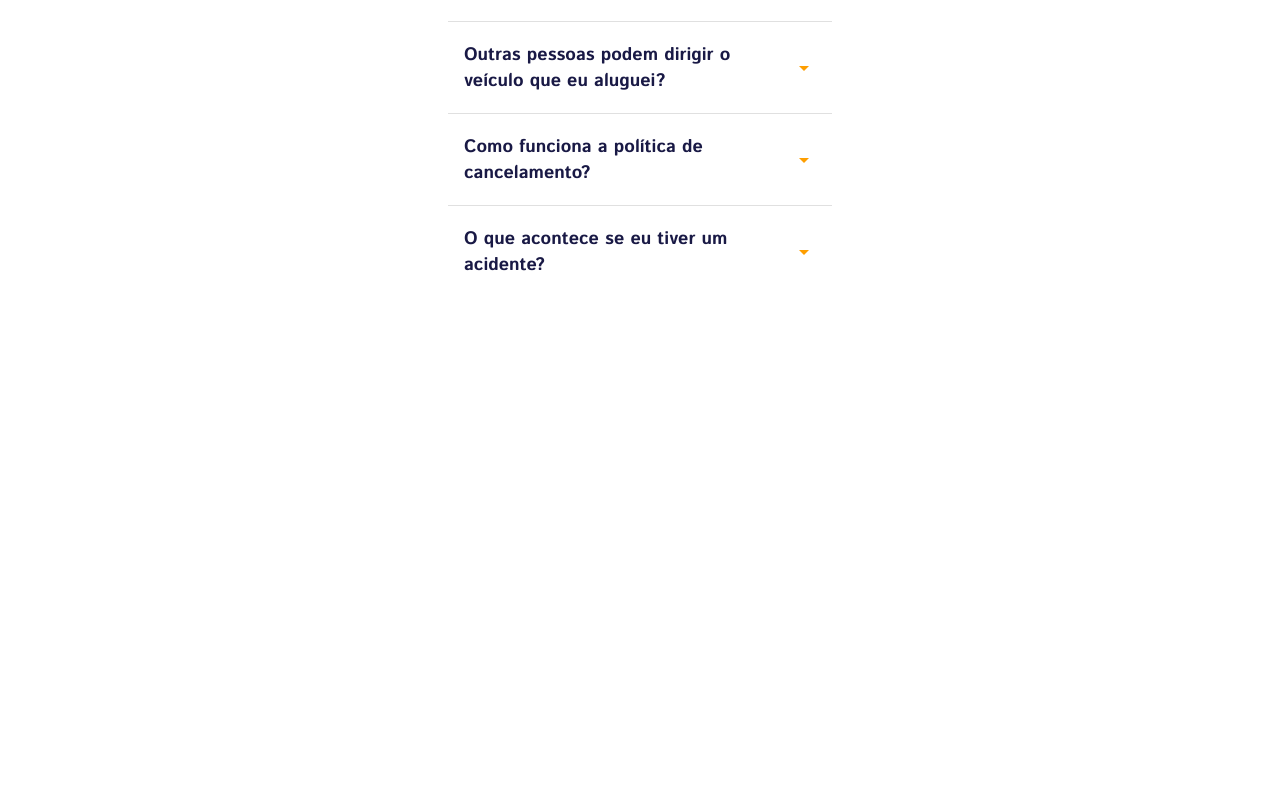
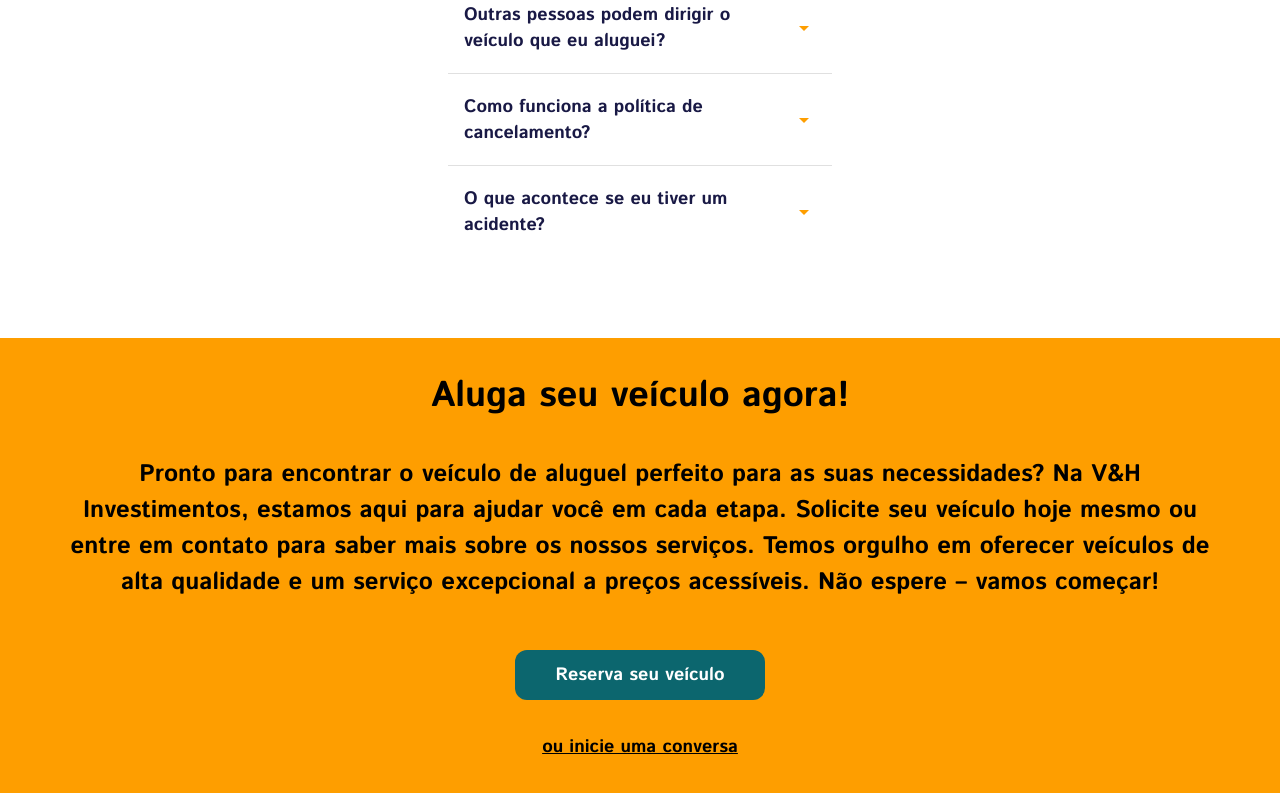
Before and after one commit to d-coder47/rent-a-car, a React (Vite) app: page / in a window 1280 px wide. Shown: the part 3428-4221 px from the top of the page. Before the commit the page ends 3806 px from the top, so only its background shows below. Built offline with nearby package versions, Linux system fonts and the light colour scheme.

Commit message:
feat: Add second section engagement

```diff
--- a/src/MuiTheme.tsx
+++ b/src/MuiTheme.tsx
@@ -61,7 +61,7 @@ const MuiTheme = ({ children }: MUIThemeInterface) => {
         lineHeight: "36px",
         color: "#4f4c4c",
         fontSize: "24px",
-        [breakpoints.down("sm")]: { fontSize: "16px" },
+        [breakpoints.down("sm")]: { fontSize: "12px", lineHeight: "26px" },
         [breakpoints.between("sm", "lg")]: { fontSize: "20px" },
       },
     },
--- /dev/null
+++ b/src/components/Engagement/Engagement.tsx
@@ -0,0 +1,93 @@
+import { Box, Button, Typography, useTheme } from "@mui/material";
+import React from "react";
+import { useTranslation } from "react-i18next";
+
+const Engagement: React.FC = () => {
+  const { t } = useTranslation();
+
+  const theme = useTheme();
+
+  return (
+    <Box
+      sx={{
+        display: "flex",
+        height: "100%",
+        flexDirection: "column",
+        alignItems: "center",
+        background: theme.palette.primary.main,
+      }}
+    >
+      <Typography
+        sx={{
+          marginTop: "35px",
+        }}
+        variant="h2"
+      >
+        {t("homepage.engagement.title")}
+      </Typography>
+
+      <Box
+        sx={{
+          width: "90%",
+          marginTop: "36px",
+        }}
+      >
+        <Typography
+          variant="subtitle1"
+          sx={{
+            color: "#000",
+            textAlign: "center",
+          }}
+        >
+          {t("homepage.engagement.subheadline")}
+        </Typography>
+      </Box>
+
+      <Button
+        sx={{
+          height: "50px",
+          width: "250px",
+          borderRadius: "12px",
+          textAlign: "justify",
+          color: "#ffffff",
+          marginTop: {
+            xs: "30px",
+            sm: "30px",
+            md: "30px",
+            lg: "50px",
+            xl: "50px",
+          },
+          textTransform: "none",
+          background: theme.palette.secondary.main,
+          "&:hover": {
+            backgroundColor: theme.palette.secondary.dark,
+            color: "#FFFFFF",
+          },
+        }}
+      >
+        <Typography variant="h3">{t("homepage.engagement.cta")}</Typography>
+      </Button>
+      <Typography
+        variant="h3"
+        sx={{
+          fontFamily: "Istok Web",
+          fontStyle: "normal",
+          fontWeight: 700,
+          fontSize: "24px",
+          lineHeight: "35px",
+          textAlign: "center",
+          textDecoration: "underline",
+          color: "#000000",
+          marginTop: "30px",
+          marginBottom: "80px",
+          cursor: "pointer",
+        }}
+        onClick={() => console.log("hello")}
+      >
+        {t("homepage.engagement.startConversation")}
+      </Typography>
+    </Box>
+  );
+};
+
+export default Engagement;
--- a/src/components/Testimonials/Testimonials.tsx
+++ b/src/components/Testimonials/Testimonials.tsx
@@ -118,15 +118,15 @@ const Testimonials: React.FC = () => {
             xs: "20px",
             sm: "60px",
             md: "70px",
-            lg: "100px",
-            xl: "110px",
+            lg: "70px",
+            xl: "80px",
           },
           marginBottom: {
             xs: "40px",
             sm: "110px",
             md: "120px",
-            lg: "110px",
-            xl: "150px",
+            lg: "100px",
+            xl: "120px",
           },
         }}
       >
--- a/src/locales/en/translation.json
+++ b/src/locales/en/translation.json
@@ -13,6 +13,12 @@
     },
     "testimonials": {
       "title": "What our clients say"
+    },
+    "engagement": {
+      "title": "Rent Your Vehicle Now!",
+      "subheadline": "Ready to find the perfect rental vehicle for your needs? At V&H Investments, we are here to help you every step of the way. Request your vehicle today or contact us to learn more about our services. We take pride in offering high-quality vehicles and exceptional service at affordable prices. Don’t wait – let's get started!",
+      "cta": "Book Your Vehicle",
+      "startConversation": "or start a conversation"
     }
   },
 
--- a/src/locales/es/translation.json
+++ b/src/locales/es/translation.json
@@ -13,6 +13,12 @@
     },
     "testimonials": {
       "title": "Lo que dicen nuestros clientes"
+    },
+    "engagement": {
+      "title": "¡Alquila tu vehículo ahora!",
+      "subheadline": "¿Listo para encontrar el vehículo de alquiler perfecto para tus necesidades? En V&H Inversiones, estamos aquí para ayudarte en cada paso. Solicita tu vehículo hoy mismo o contáctanos para saber más sobre nuestros servicios. Nos enorgullece ofrecer vehículos de alta calidad y un servicio excepcional a precios accesibles. No esperes, ¡comencemos ya!",
+      "cta": "Reserva tu vehículo",
+      "startConversation": "o inicia una conversación"
     }
   },
   "menu": {
--- a/src/locales/fr/translation.json
+++ b/src/locales/fr/translation.json
@@ -13,6 +13,12 @@
     },
     "testimonials": {
       "title": "Ce que disent nos clients"
+    },
+    "engagement": {
+      "title": "Louez votre véhicule maintenant !",
+      "subheadline": "Prêt à trouver le véhicule de location parfait pour vos besoins ? Chez V&H Investissements, nous sommes là pour vous aider à chaque étape. Demandez votre véhicule dès aujourd'hui ou contactez-nous pour en savoir plus sur nos services. Nous sommes fiers d'offrir des véhicules de haute qualité et un service exceptionnel à des prix abordables. N'attendez pas – commençons dès maintenant !",
+      "cta": "Réservez votre véhicule",
+      "startConversation": "ou commencez une conversation"
     }
   },
   "menu": {
--- a/src/locales/pt/translation.json
+++ b/src/locales/pt/translation.json
@@ -13,6 +13,12 @@
     },
     "testimonials": {
       "title": "O que nossos clientes dizem"
+    },
+    "engagement": {
+      "title": "Aluga seu veículo agora!",
+      "subheadline": "Pronto para encontrar o veículo de aluguel perfeito para as suas necessidades? Na V&H Investimentos, estamos aqui para ajudar você em cada etapa. Solicite seu veículo hoje mesmo ou entre em contato para saber mais sobre os nossos serviços. Temos orgulho em oferecer veículos de alta qualidade e um serviço excepcional a preços acessíveis. Não espere – vamos começar!",
+      "cta": "Reserva seu veículo",
+      "startConversation": "ou inicie uma conversa"
     }
   },
   "menu": {
--- a/src/pages/Home.tsx
+++ b/src/pages/Home.tsx
@@ -6,6 +6,7 @@ import Services from "../components/Services/Services";
 import About from "../components/About/About";
 import Testimonials from "../components/Testimonials/Testimonials";
 import FAQs from "../components/FAQs/FAQs";
+import Engagement from "../components/Engagement/Engagement";
 
 const Home = () => {
   return (
@@ -17,6 +18,7 @@ const Home = () => {
       <Services />
       <Testimonials />
       <FAQs />
+      <Engagement />
     </Box>
   );
 };
```
